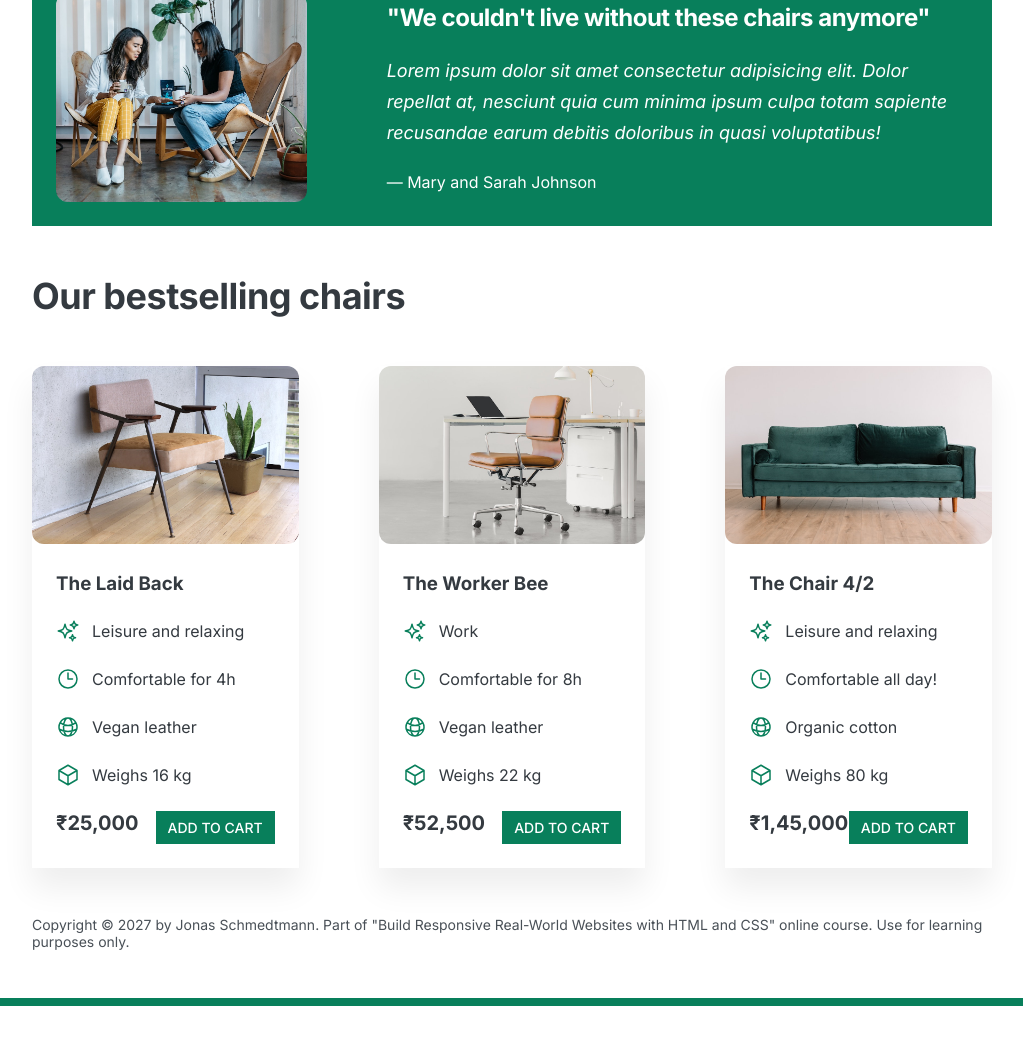
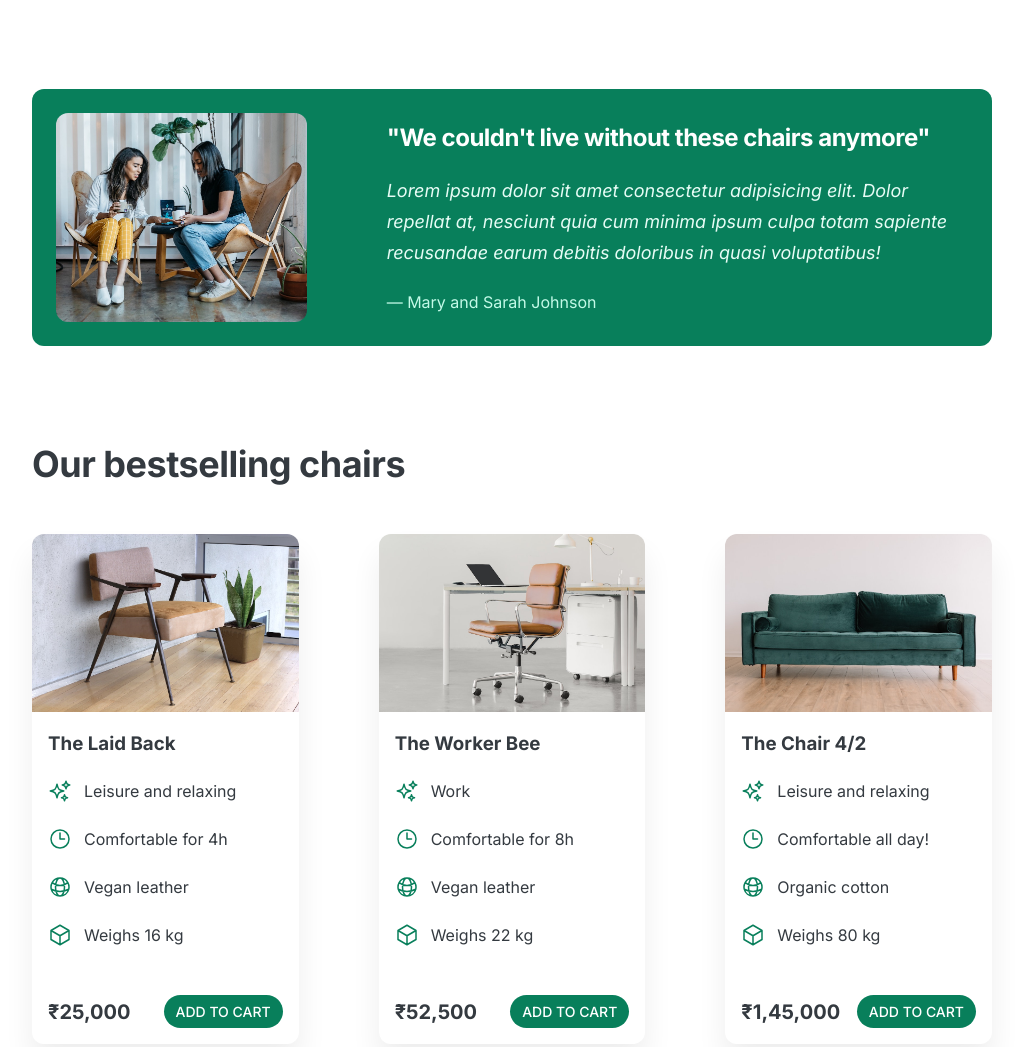
Before and after one commit to saimanoharhm/the-lisbon-chair-shop, a plain HTML site: page index.html in a window 1280 px wide. Shown: the part 921-1968 px from the top of the page, without its empty margins (128-1151 px from the left). Before the commit the page ends 1927 px from the top, so only its background shows below. Drawn offline with Linux system fonts and the light colour scheme.

Commit message:
Update: Modified the css file

```diff
--- a/style.css
+++ b/style.css
@@ -33,7 +33,7 @@ body {
 
 header,
 section {
-  margin-bottom: 48px;
+  margin-bottom: 96px;
 }
 
 h2 {
@@ -56,6 +56,7 @@ h2 {
   text-transform: uppercase;
   font-weight: 500;
   display: inline-block;
+  border-radius: 100px;
 }
 
 .btn:hover,
@@ -86,7 +87,7 @@ header {
   display: grid;
   grid-template-columns: repeat(2, 1fr);
   column-gap: 80px;
-  margin-top: 48px;
+  margin-top: 64px;
 }
 
 .header-text-box {
@@ -97,7 +98,7 @@ h1 {
   font-size: 44px;
   line-height: 1.1;
   letter-spacing: -1px;
-  margin-bottom: 24px;
+  margin-bottom: 32px;
   /* text-shadow: 0 5px 5px rgba(0, 0, 0, 0.2); */
 }
 
@@ -116,7 +117,7 @@ img {
   stroke: #087f5b;
   width: 32px;
   height: 32px;
-  margin-bottom: 16px;
+  margin-bottom: 24px;
 }
 
 .features-title {
@@ -134,6 +135,7 @@ img {
   background-color: #087f5b;
   color: #fff;
   padding: 24px;
+  border-radius: 12px;
 }
 
 .testimonial-box {
@@ -151,15 +153,27 @@ img {
   margin-bottom: 24px;
   font-size: 18px;
   line-height: 1.7;
+  color: #e6fcf5;
+}
+
+.testimonial-author {
+  color: #c3fae8;
 }
 
 /* CHAIRS */
 
 .chair {
   box-shadow: 0 20px 30px 0 rgba(0, 0, 0, 0.07);
+  border-radius: 12px;
 }
+
+.chair img {
+  border-bottom-left-radius: 0;
+  border-bottom-right-radius: 0;
+}
+
 .chair-box {
-  padding: 24px;
+  padding: 16px;
 }
 
 h3 {
@@ -168,7 +182,7 @@ h3 {
 
 .chair-details {
   list-style: none;
-  margin-bottom: 24px;
+  margin-bottom: 48px;
 }
 
 .chair-details li {
@@ -192,6 +206,7 @@ h3 {
   display: flex;
   justify-content: space-between;
   font-size: 20px;
+  align-items: center;
 }
 
 footer {
```
